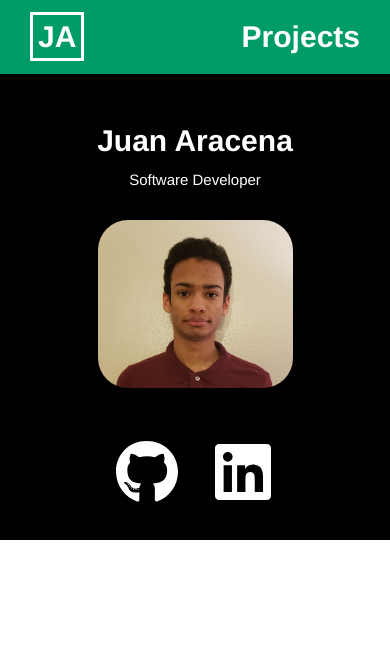
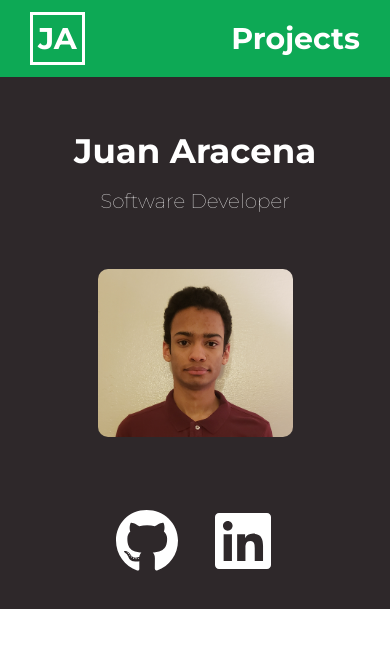
Before and after one commit to JuanAracena/PersonalWebsite, a React (Create React App) app: page / in a window 390 px wide. Shown: the top 648 px of the page. Built offline with nearby package versions, Linux system fonts and the light colour scheme; the HTML template or start-up script is replaced by a standard one.

Commit message:
Changed font and colors

```diff
--- a/public/index.html
+++ b/public/index.html
@@ -1,6 +1,9 @@
 <!DOCTYPE html>
 <html lang="en">
   <head>
+    <link rel="preconnect" href="https://fonts.googleapis.com">
+    <link rel="preconnect" href="https://fonts.gstatic.com" crossorigin>
+    <link href="https://fonts.googleapis.com/css2?family=Montserrat:ital,wght@0,100..900;1,100..900&display=swap" rel="stylesheet">
     <meta charset="utf-8" />
     <link rel="icon" href="%PUBLIC_URL%/icon.ico" />
     <meta name="viewport" content="width=device-width, initial-scale=1" />
--- a/src/App.css
+++ b/src/App.css
@@ -1,8 +1,8 @@
 #background {
   flex: 1;
-  background-color: rgb(0, 156, 104);
+  background-color: #0da955;
 }
 
 #info {
-  background-color: black;
+  background-color: #2E282A;
 }
--- a/src/components/NavbarStyles.css
+++ b/src/components/NavbarStyles.css
@@ -6,8 +6,8 @@
 #nav h1 {
     font-size: 30px;
     padding-left: 30px;
-    font-family: Helvetica;
-    color: white;
+    font-family: Montserrat;
+    color: #ffffff;
 }
 
 #nav ul {
@@ -21,19 +21,19 @@
 
 #nav ul a{
     text-decoration: none;
-    color: white;
+    color: #ffffff;
     font-weight: bold;
     font-size: 30px;
-    font-family: Helvetica;
+    font-family: Montserrat;
 }
 
 #nav h1 a{
     text-decoration: none;
-    color: white;
+    color: #ffffff;
 }
 
 #nav ul a:hover{
-    color: rgb(0, 207, 138);
+    color: #3C6E71;
 }
 
 @media screen and (max-width: 576px) {
@@ -43,6 +43,6 @@
 
     #nav h1 a{
         padding: 5px;
-        border: 3px solid white;
+        border: 3px solid #ffffff;
     }
 }
--- a/src/components/ProfileStyles.css
+++ b/src/components/ProfileStyles.css
@@ -2,12 +2,6 @@
     padding: 0;
 }
 
-#list {
-    position: fixed;
-    width: 100%;
-    height: 100%;
-
-}
 #info {
     display: flex;
     flex-direction: column;
@@ -17,20 +11,20 @@
 }
 
 #info h1 {
-    font-family: Helvetica;
+    font-family: Montserrat;
     font-size: 70px;
     margin-bottom: 0;
-    color: white;
+    color: #ffffff;
 
 }
 
 
 #text h2 {
-    font-family: Helvetica;
+    font-family: Montserrat;
     font-size: 40px;
     font-weight: lighter;
     padding: 10px;
-    color: white;
+    color: #ffffff;
 }
 
 #text {
@@ -42,8 +36,8 @@
 }
 
 #portrait {
-    width: 350px;
-    height: 350px;
+    width: 35%;
+    height: 35%;
     border-radius: 50px;
     padding: 20px;
 }
@@ -56,7 +50,7 @@
 }
 
 #info #icons a {
-    color: white
+    color: #ffffff
 }
 
 #info #icons svg {
@@ -64,7 +58,7 @@
 }
 
 #info #icons svg:hover {
-    color: rgb(0, 207, 138);
+    color: #8D818C;
 }
 
 @media screen and (max-width: 1000px) {
@@ -72,7 +66,7 @@
         font-size: 50px;
     }
     #info h2 {
-        font-size: 20px;
+        font-size: 30px;
     }
     #info #icons {
         size: 1em;
@@ -84,14 +78,14 @@
     #portrait {
         width: 50%;
         height: 50%;
-        padding: 20px;
+        padding: 40px;
     }
 
     #info h1 {
-        font-size: 30px;
+        font-size: 34px;
     }
     #info h2 {
-        font-size: 15px;
+        font-size: 20px;
         padding: 0;
     }
 }
--- a/src/components/ProjectsStyles.css
+++ b/src/components/ProjectsStyles.css
@@ -10,13 +10,19 @@
     justify-content: start;
     padding-top: 30px;
     height: 100%;
+    background-color: #2E282A;
+    overflow-y: auto;
+    padding-bottom: 165px;
+
 }
 
 #list h1{
     font-size: 70px;
-    font-family: Helvetica;
+    font-family: Montserrat;
     margin: 0px;
     padding-bottom: 30px;
+    color: #ffffff;
+
 }
 
 #box {
@@ -24,12 +30,14 @@
     grid-template-columns:repeat(2, 1fr);
     gap: 50px;
     padding-bottom: 30px;
+
 }
 
 
 @media screen and (max-width: 1000px) {
     #box {
         grid-template-columns: repeat(1, 1fr);
+
     }
 }
 
@@ -62,6 +70,7 @@
 }
 
 @media screen and (max-width: 576px) {
+
     .proj {
         border: none;
         height: 250px;
@@ -91,5 +100,5 @@
 }
 
 a:hover {
-    color: gray;
+    color: #8D818C;
 }
```
Also changed, not shown: src/components/Projects.js (line endings or trailing spaces).
